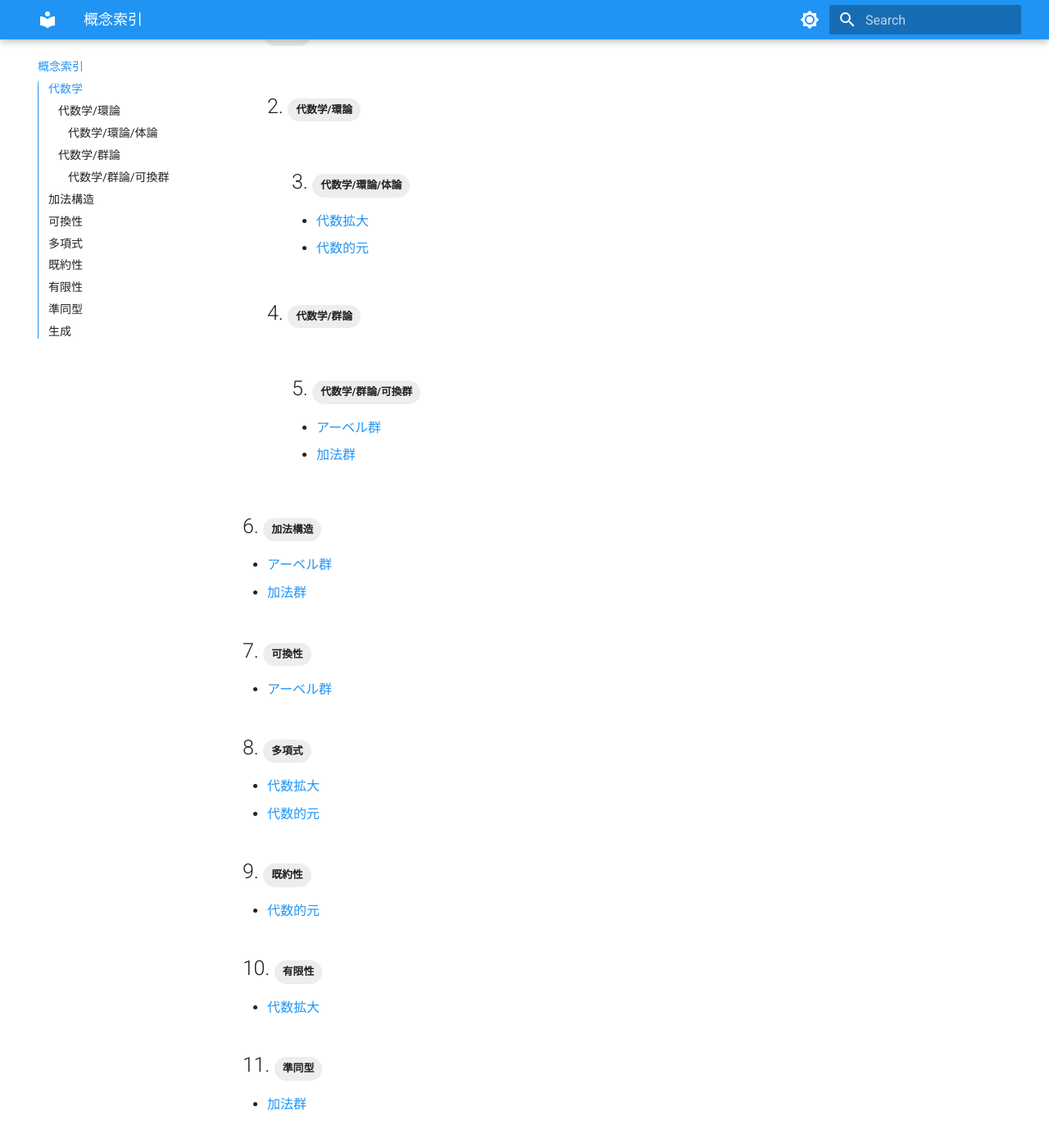
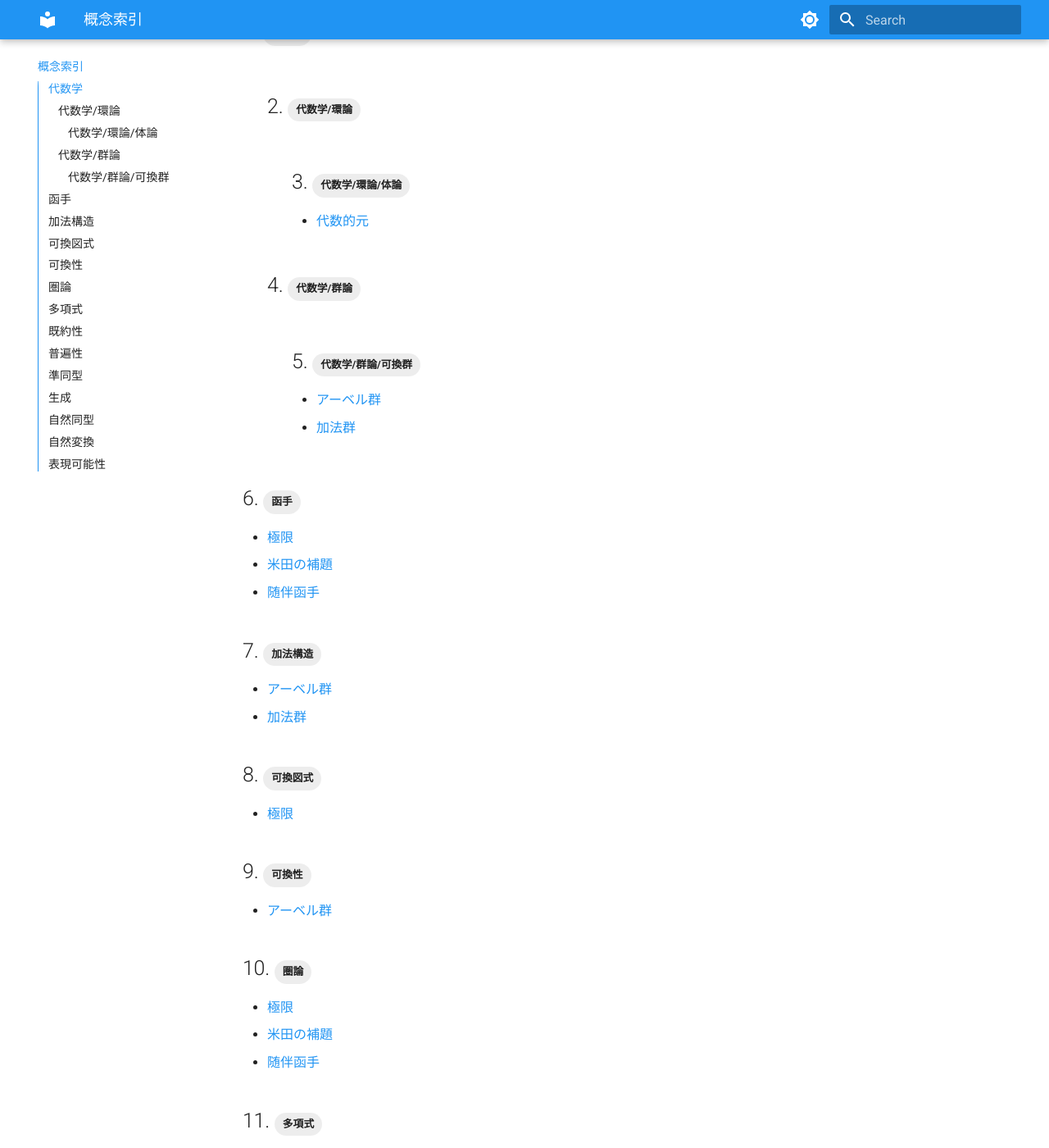
Before and after one commit to skrtk98/deepmath, an MkDocs documentation site: the page built from docs/tags.md, in a window 1280 px wide and 1400 px high, scrolled down 274 px. Shown: the whole window at 82% size. Built offline with MkDocs 1.6.1 and Material for MkDocs 9.7.7, drawn with Linux system fonts in a browser that asks for light colours; some of the changed text lies outside the part shown.

Commit message:
Complete phase 7 category theory foundations

```diff
--- /dev/null
+++ b/docs/wiki/adjoint_functor.md
@@ -0,0 +1,16 @@
+---
+tags:
+  - 圏論
+  - 自然同型
+  - 普遍性
+  - 函手
+---
+
+# 随伴函手
+
+## 定義
+
+> [!definition] 随伴
+> 函手 $`F\colon\mathcal{C}\to\mathcal{D}`$ と $`G\colon\mathcal{D}\to\mathcal{C}`$ が随伴であるとは、対象 $`X,Y`$ に自然な全単射 $`\mathcal{D}(F(X),Y)\cong\mathcal{C}(X,G(Y))`$ が存在することである。
+
+このとき $`F`$ を左随伴、$`G`$ を右随伴という。
--- /dev/null
+++ b/docs/wiki/limit.md
@@ -0,0 +1,18 @@
+---
+tags:
+  - 圏論
+  - 普遍性
+  - 可換図式
+  - 函手
+---
+
+# 極限
+
+## 定義
+
+> [!definition] 極限
+> 図式 $`D\colon\mathcal{J}\to\mathcal{C}`$ の極限とは、$`D`$ への錐の圏における終対象である。
+
+極限は、図式への任意の錐が一意に因子化するという普遍性で特徴付けられる。
+
+積、等化子、引き戻しは極限の例である。
--- /dev/null
+++ b/docs/wiki/yoneda_lemma.md
@@ -0,0 +1,16 @@
+---
+tags:
+  - 圏論
+  - 函手
+  - 自然変換
+  - 表現可能性
+---
+
+# 米田の補題
+
+## 定理
+
+> [!theorem] 米田の補題
+> 局所小圏 $`\mathcal{C}`$、対象 $`X`$、および反変函手 $`F\colon\mathcal{C}^{\mathrm{op}}\to\mathsf{Set}`$ に対して、自然変換の集合 $`\operatorname{Nat}(\mathcal{C}(-,X),F)`$ と集合 $`F(X)`$ の間には自然な全単射が存在する。
+
+この補題により、対象は Hom 函手によって圏論的に特徴付けられる。
```
Also changed, not shown: MIGRATION_PLAN.md (+1 -1 lines).
